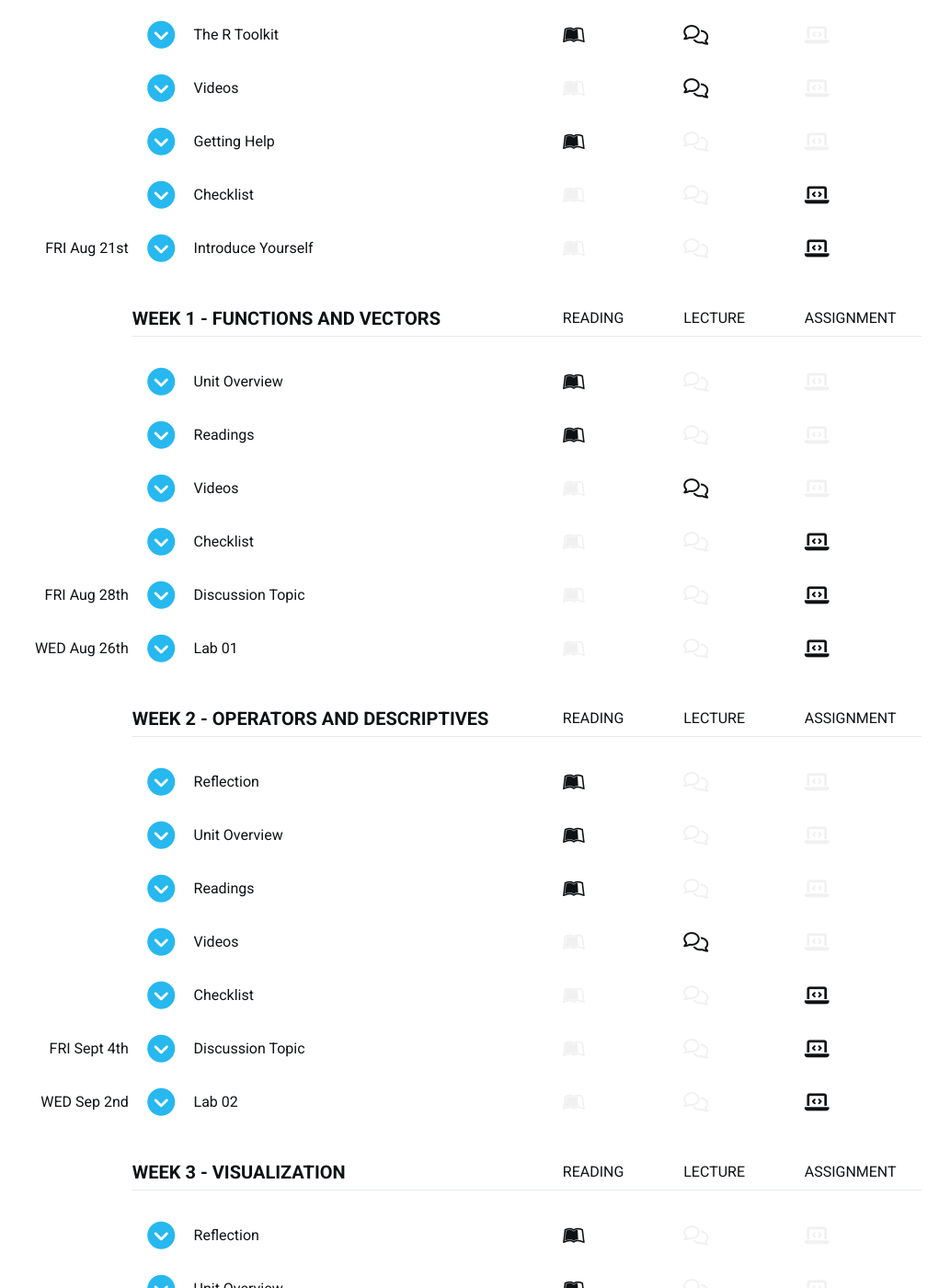
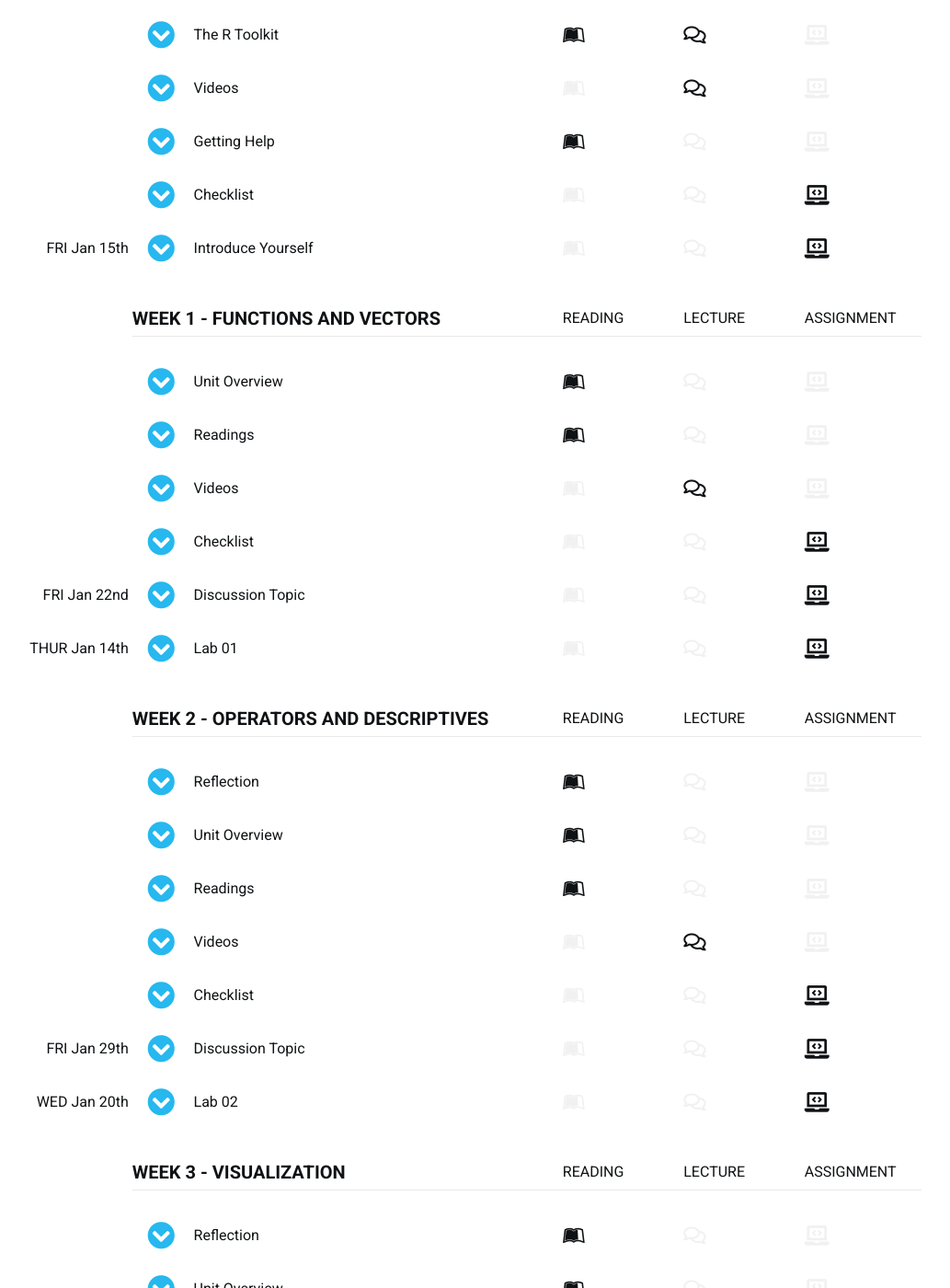
Before and after one commit to DS4PS/cpp-526-spr-2021, a Jekyll site: the page built from schedule.md, in a window 1280 px wide and 1400 px high, scrolled down 493 px. Shown: the whole window at 92% size, without its empty margins (172-1205 px from the left). Built offline with Jekyll 4.4.1, drawn with Linux system fonts in a browser that asks for light colours; nearby versions of some CDN libraries; a style sheet for code colours, icons or effects is not loaded; some of the changed text lies outside the part shown.

Commit message:
Update schedule.md

```diff
--- a/schedule.md
+++ b/schedule.md
@@ -3,31 +3,31 @@ layout: schedule
 title: Schedule
 
 canvas:
-  assignment_url: 'https://canvas.asu.edu/courses/67636/assignments'
-  yellowdig_url: 'https://canvas.asu.edu/courses/67636/assignments/1615950'
+  assignment_url: 'https://canvas.asu.edu/courses/76018/assignments'
+  yellowdig_url: 'https://canvas.asu.edu/courses/76018/assignments/1888995'
 
 lab-due-dates:
-  lab-01: 'WED Aug 26th'
-  lab-02: 'WED Sep 2nd'
-  lab-03: 'WED Sep 9th'
-  lab-04: 'WED Sep 16th'
-  lab-05: 'WED Sep 23rd'
-  lab-06: 'WED Sep 30th'
+  lab-01: 'THUR Jan 14th'
+  lab-02: 'WED Jan 20th'
+  lab-03: 'WED Jan 27th'
+  lab-04: 'WED Feb 3rd'
+  lab-05: 'WED Feb 10th'
+  lab-06: 'WED Feb 17th'
 
 discussion-dates:
-  topic-00: 'FRI Aug 21st'
-  topic-01: 'FRI Aug 28th'
-  topic-02: 'FRI Sept 4th'
-  topic-03: 'FRI Sept 11th'
-  topic-04: 'FRI Sept 18th'
-  topic-05: 'FRI Sept 25th'
-  topic-06: 'FRI Oct 2nd'
+  topic-00: 'FRI Jan 15th'
+  topic-01: 'FRI Jan 22nd'
+  topic-02: 'FRI Jan 29th'
+  topic-03: 'FRI Feb 5th'
+  topic-04: 'FRI Feb 12th'
+  topic-05: 'FRI Feb 19th'
+  topic-06: 'FRI Feb 26th'
 
 final-project:
-  due-date: 'FRI Oct 9th'
+  due-date: 'SUN Feb 28th'
 
 code-through:
-  due-date: 'FRI Oct 9th'
+  due-date: 'SUN Feb 28th'
 
 ---
 
```
